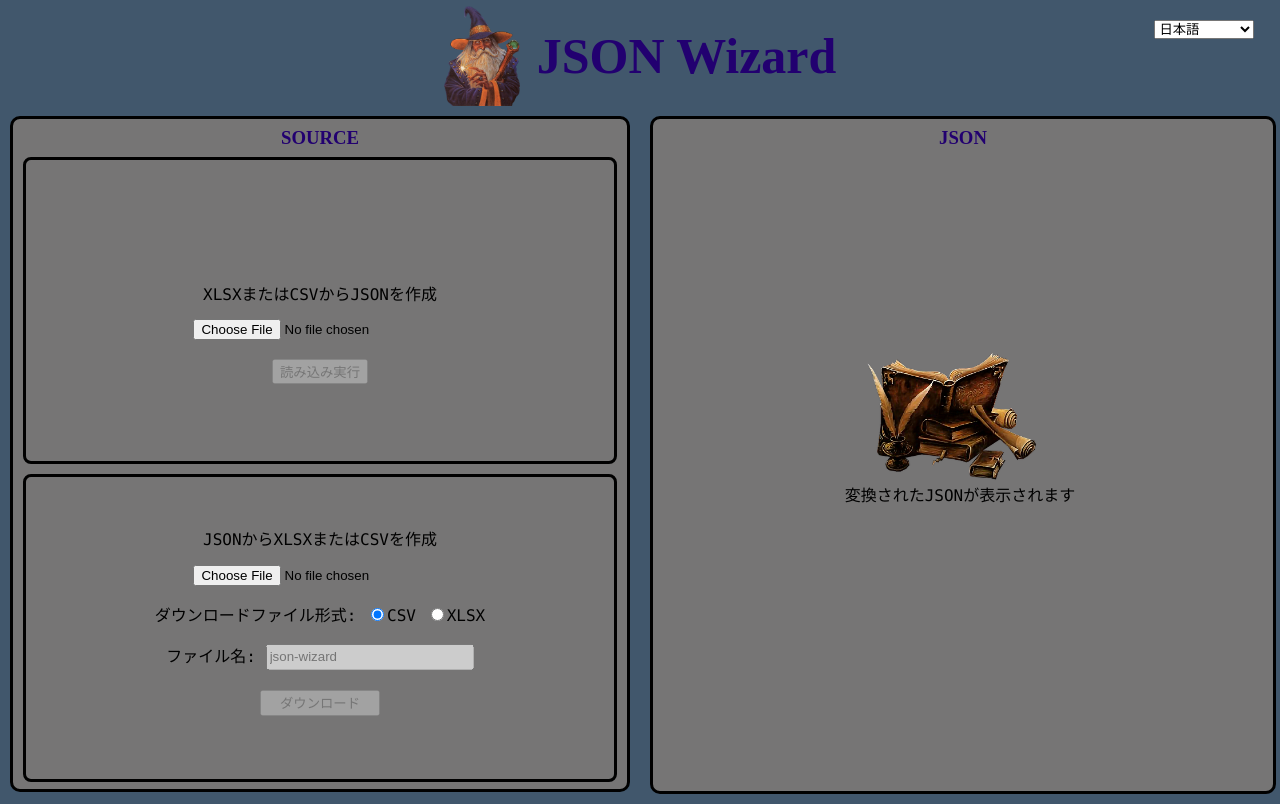
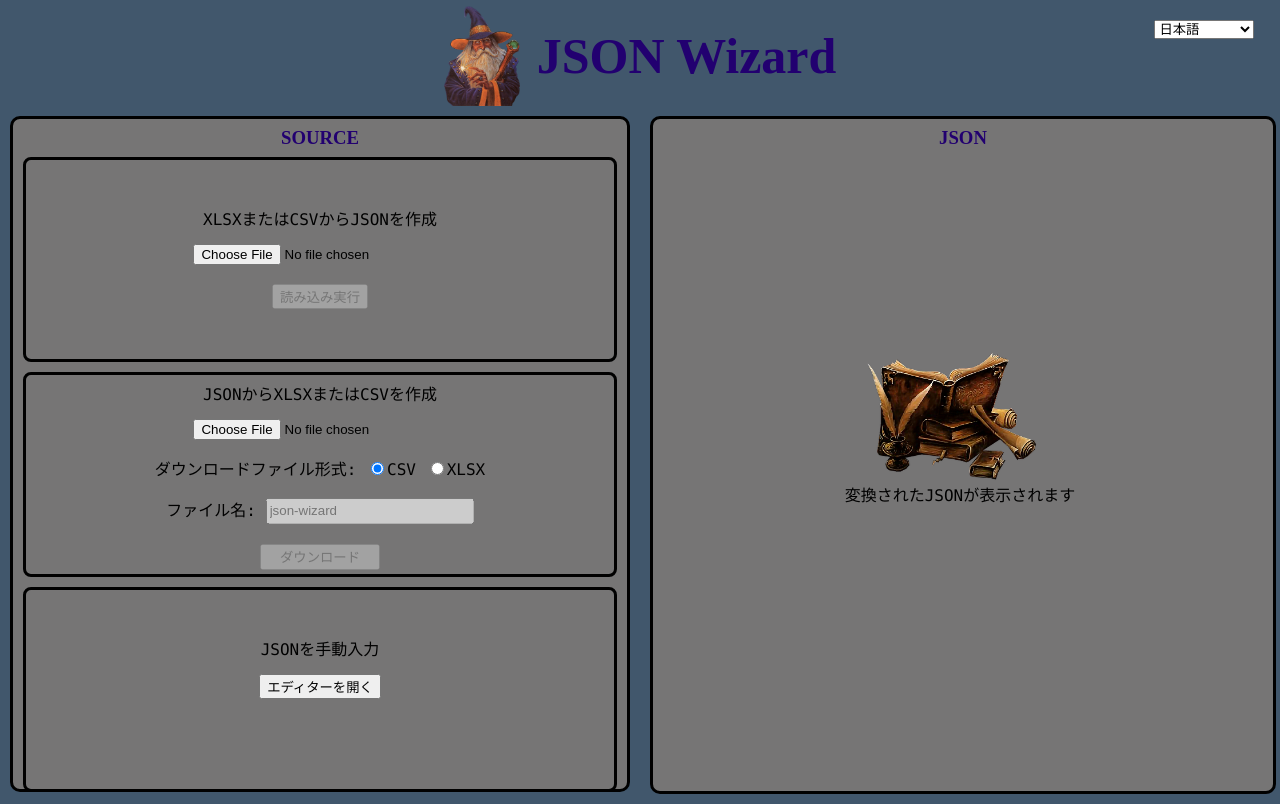
Before and after one commit to whopper1962/json-wizard-demo, a Vue app: page / in a window 1280 px wide. Built offline with nearby package versions, Linux system fonts and the light colour scheme.

Commit message:
add / json manual input area

```diff
--- a/src/components/XlsxView.vue
+++ b/src/components/XlsxView.vue
@@ -241,6 +241,18 @@
         </div>
       </div>
     </div>
+    <div class="xlsx-to-json">
+      <div class="xlsx-to-json-inner">
+        <div class="tips">
+          {{ $t('message.inputJSON') }}
+        </div>
+        <button
+          @click="openJsonEditor()"
+        >
+          {{ $t('message.openEditor') }}
+        </button>
+      </div>
+    </div>
   </div>
 </div>
 </template>
@@ -381,6 +393,9 @@ export default {
       });
       const maxLength = Math.max(...lengths);
       return maxLength;
+    },
+    openJsonEditor () {
+      console.error('Open Editor!');
     },
     parseCsv (fileContents) {
       return new Promise((resolve) => {
@@ -577,8 +592,6 @@ export default {
   margin-bottom: 10px;
   table-layout: fixed;
 }
-.xlsx-conversion-data-table td {
-}
 .xlsx-conversion-data-table th {
   background-color: rgb(116, 190, 104);
 }
@@ -717,7 +730,14 @@ export default {
 .xlsx-to-json {
   border: solid black;
   position: relative;
-  height: 50%;
+  height: 33%;
+  border-radius: 8px;
+  margin: 10px;
+}
+.json-to-xlsx-to-json {
+  border: solid black;
+  position: relative;
+  height: 33%;
   border-radius: 8px;
   margin: 10px;
 }
@@ -734,7 +754,7 @@ export default {
   height: 3.2rem;
 }
 .json-to-xlsx {
-  height: 50%;
+  height: 33%;
   border: solid black;
   position: relative;
   border-radius: 8px;
@@ -749,7 +769,7 @@ export default {
   left: 0;
   margin: auto;
   width: 80%;
-  height: 12.2rem;
+  height: 11.2rem;
 }
 .xlsx-to-json-inner {
   position: absolute;
@@ -759,7 +779,8 @@ export default {
   left: 0;
   margin: auto;
   width: 80%;
-  height: 3.2rem;
+  /* height: 3.2rem; */
+  height: 6.2rem;
 }
 .csv-download-button {
   width: 120px;
--- a/src/lib/locale/en.json
+++ b/src/lib/locale/en.json
@@ -2,6 +2,8 @@
   "message": {
     "createJSONFromXlsx": "Create JSON from XLSX or CSV",
     "createXlsxFromJSON": "Create XLSX or CSV from JSON",
+    "inputJSON": "Input JSON manually",
+    "openEditor": "Open Editor",
     "csvFileNameForm": "File name",
     "jsonAreaPlaceholder": "JSON output will be displayed here!"
   },
--- a/src/lib/locale/ja.json
+++ b/src/lib/locale/ja.json
@@ -2,6 +2,8 @@
   "message": {
     "createJSONFromXlsx": "XLSXまたはCSVからJSONを作成",
     "createXlsxFromJSON": "JSONからXLSXまたはCSVを作成",
+    "inputJSON": "JSONを手動入力",
+    "openEditor": "エディターを開く",
     "csvFileNameForm": "ファイル名",
     "jsonAreaPlaceholder": "変換されたJSONが表示されます"
   },
```
